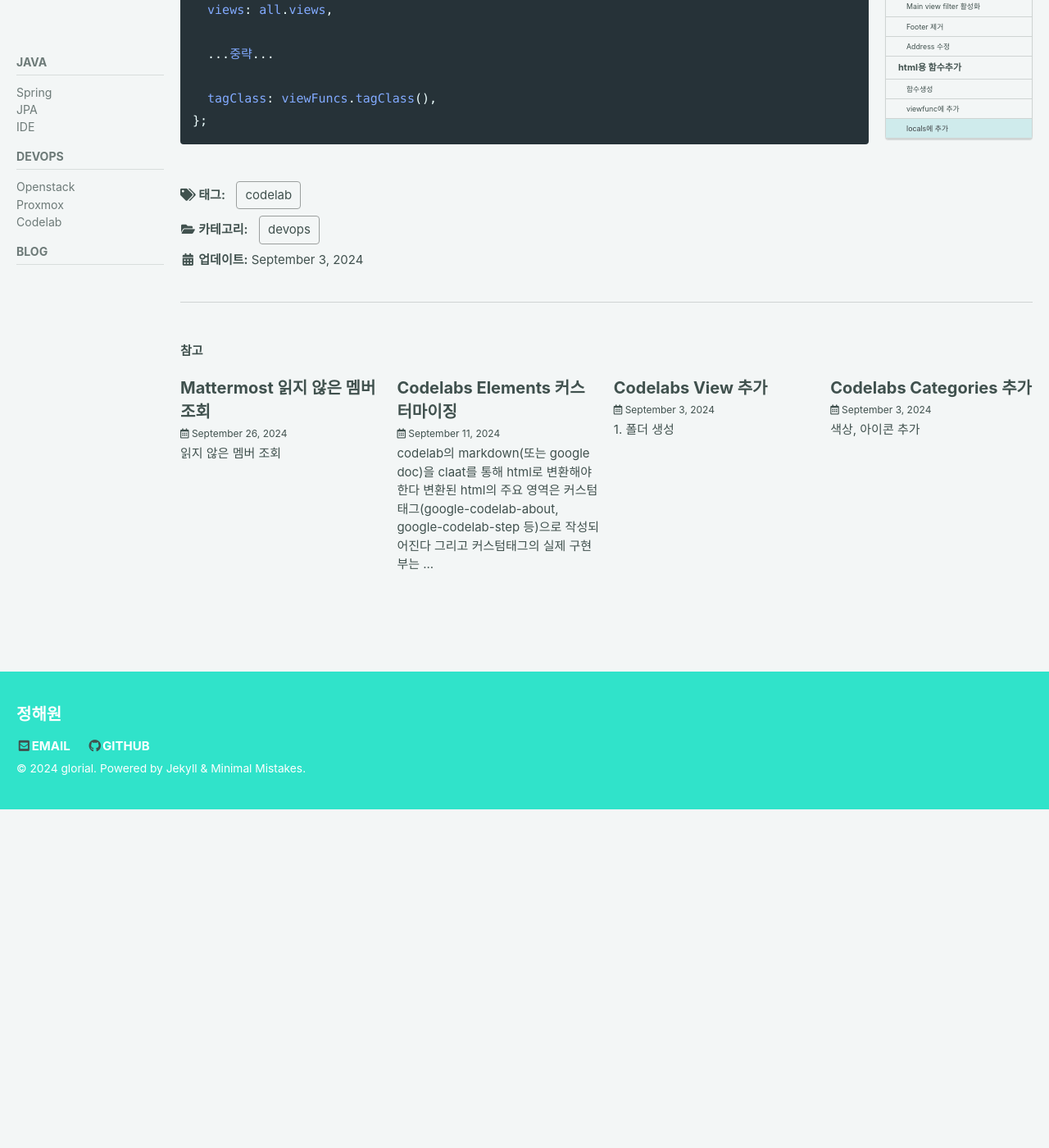
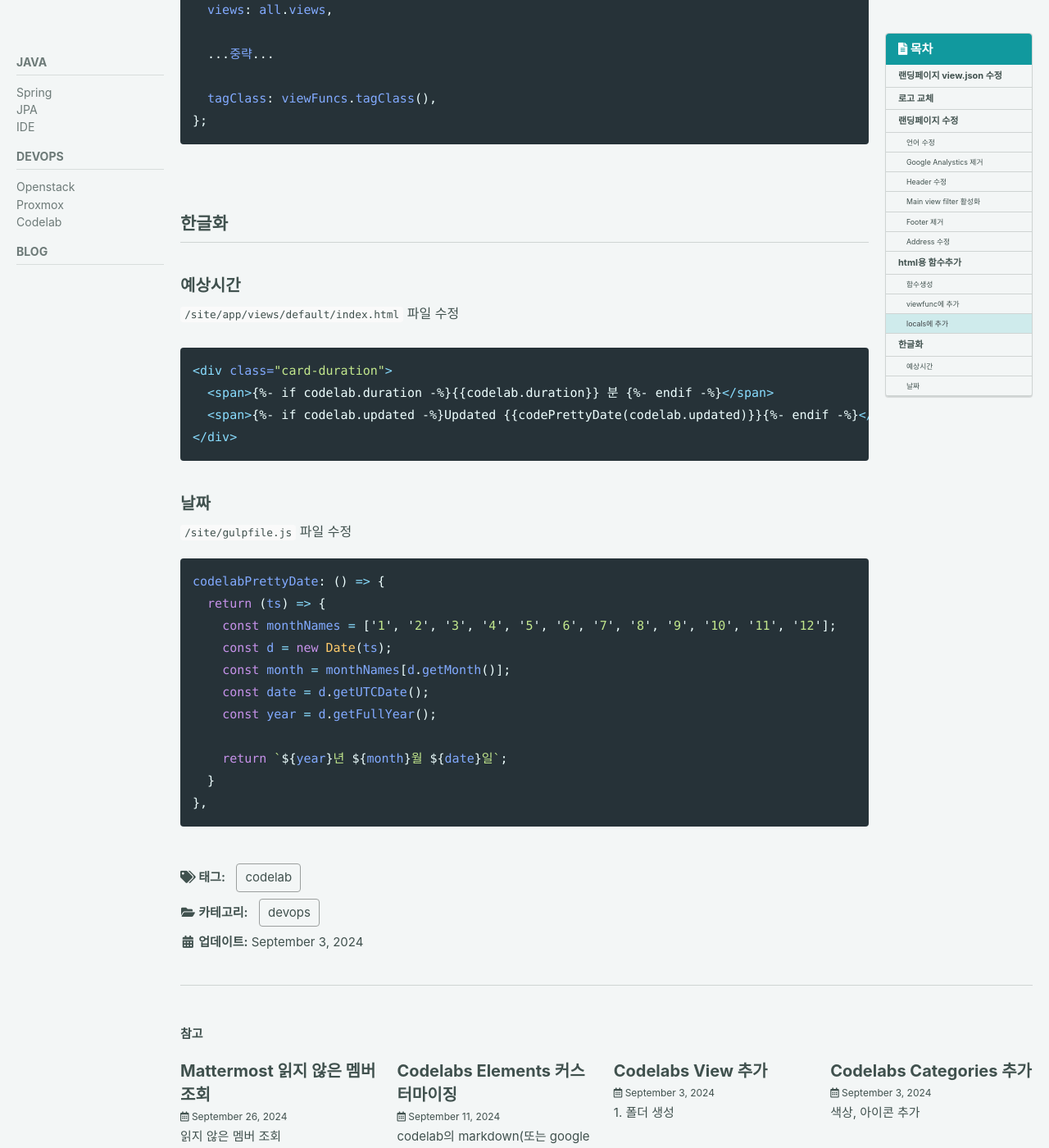
Before and after one commit to glorial83/glorial83.github.io, a Jekyll site: the page built from _posts/devops/2024-09-03-devops-Codelabs-4-landing.md, in a window 1280 px wide and 1400 px high, scrolled down 5003 px. Shown: the whole window at 82% size. Built offline with Jekyll 4.4.1, drawn with Linux system fonts in a browser that asks for light colours; cached includes are drawn as plain includes; comment, search, counter and statistics services are not loaded; before the commit the page ends 5990 px from its top, so only the background shows below that.

Commit message:
한글화 항목 추가

````diff
--- a/_posts/devops/2024-09-03-devops-Codelabs-4-landing.md
+++ b/_posts/devops/2024-09-03-devops-Codelabs-4-landing.md
@@ -211,3 +211,37 @@ let locals = {
   tagClass: viewFuncs.tagClass(),
 };
 ```
+
+## 한글화
+
+### 예상시간
+
+`/site/app/views/default/index.html` 파일 수정
+
+{% highlight html%}
+{% raw %}
+
+<div class="card-duration">
+  <span>{%- if codelab.duration -%}{{codelab.duration}} 분 {%- endif -%}</span>
+  <span>{%- if codelab.updated -%}Updated {{codePrettyDate(codelab.updated)}}{%- endif -%}</span>
+</div>
+{% endraw %}
+{% endhighlight %}
+
+### 날짜
+
+`/site/gulpfile.js` 파일 수정
+
+```javascript
+codelabPrettyDate: () => {
+  return (ts) => {
+    const monthNames = ['1', '2', '3', '4', '5', '6', '7', '8', '9', '10', '11', '12'];
+    const d = new Date(ts);
+    const month = monthNames[d.getMonth()];
+    const date = d.getUTCDate();
+    const year = d.getFullYear();
+
+    return `${year}년 ${month}월 ${date}일`;
+  }
+},
+```
````
Also changed, not shown: _posts/devops/2024-09-11-devops-Codelabs-7-codelab-elements.md (+15 -0 lines).
